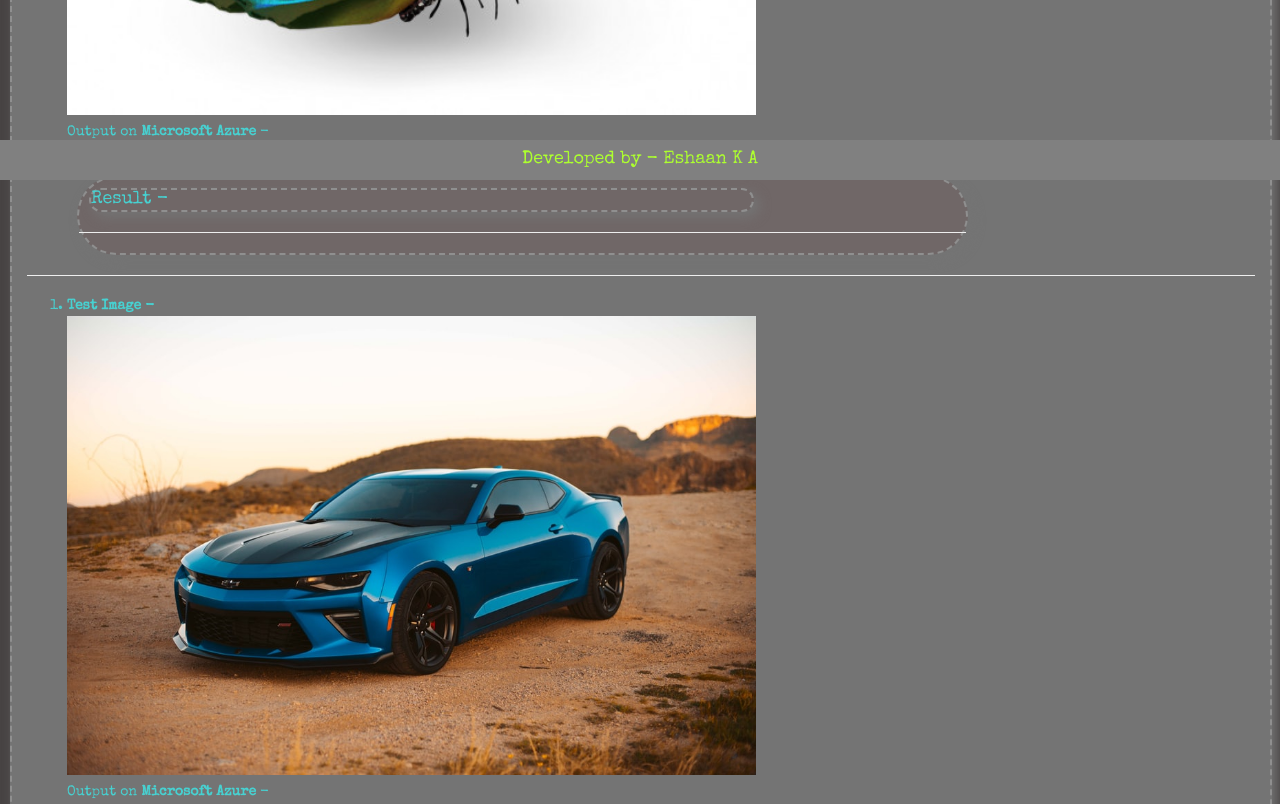
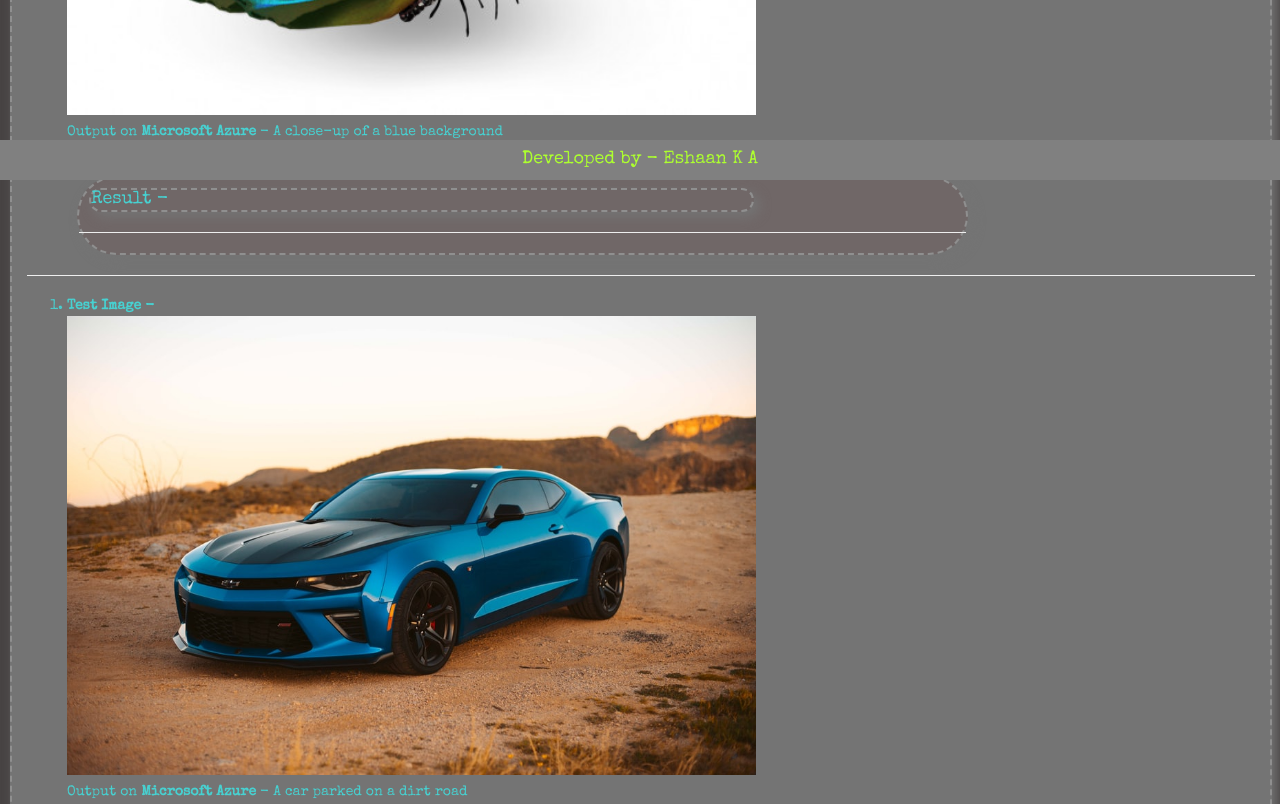
Before and after one commit to Eshaan-K-A/Project-110, a plain HTML site: page index.html in a window 1280 px wide. Shown: the part 620-1424 px from the top of the page. Drawn offline with nearby package versions, Linux system fonts and the light colour scheme; a script that the page names is missing.

Commit message:
Update index.html

```diff
--- a/index.html
+++ b/index.html
@@ -42,7 +42,7 @@
             <b>Test Image - </b><img src="Butterfly.jpeg" class="img-responsive as">
           </li>
           <h5>Output on <b>Microsoft Azure</b> -
-            <span> </span>
+            <span>A close-up of a blue background</span>
           </h5>
           <h5>Output on <b>Mobilenet Model</b> -
             <span> </span>
@@ -63,7 +63,7 @@
             <b>Test Image - </b><img src="Car.jpeg" class="img-responsive as">
           </li>
           <h5>Output on <b>Microsoft Azure</b> -
-            <span> </span>
+            <span>A car parked on a dirt road</span>
           </h5>
           <h5>Output on <b>Mobilenet Model</b> -
             <span> </span>
@@ -84,7 +84,7 @@
             <b>Test Image - </b><img src="india-circus-peafowl-eclipse-coffee-mug-52152101sd00704-1.jpeg" class="img-responsive as">
           </li>
           <h5>Output on <b>Microsoft Azure</b> -
-            <span> </span>
+            <span>A coffee mug on a table</span>
           </h5>
           <h5>Output on <b>Mobilenet Model</b> -
             <span> </span>
```
